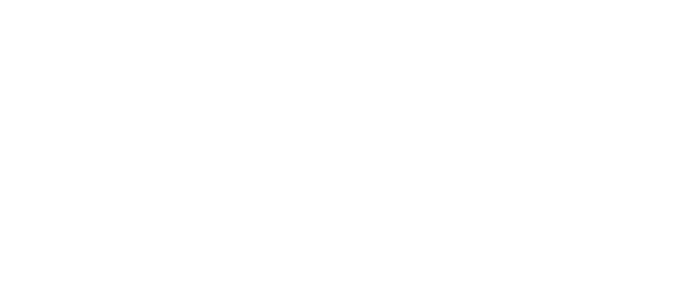
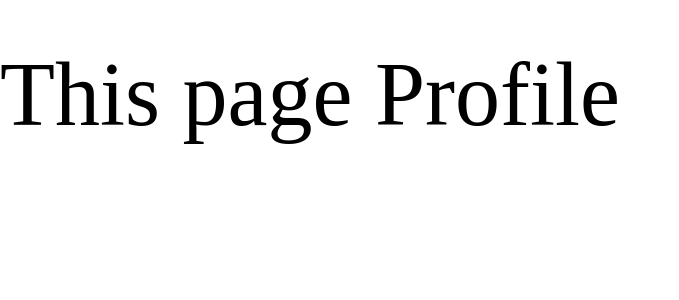
Before and after one commit to HomeFU/home-fu-frontend-public, a React (Vite) app in the folder home-fu/: page /profile in a window 1280 px wide. Before the commit this address had no page. Shown: the top 300 px of the page, without its empty margins (0-679 px from the left). Built offline with nearby package versions, Linux system fonts and the light colour scheme; a web font is replaced by a local one.

Commit message:
feature/create profile page

```diff
--- a/home-fu/src/App.tsx
+++ b/home-fu/src/App.tsx
@@ -2,12 +2,13 @@
 import { BrowserRouter, Routes, Route } from "react-router-dom";
 import Home from "./pages/Home/Home";
 import { Details } from "./pages/Details/Details";
-
+import { Profile } from "./pages/Profile/Profile";
 function App() {
   return (
     <BrowserRouter>
       <Routes>
         <Route path="/" element={<Home/>}></Route>
+        <Route path="/profile" element={<Profile/>}></Route>
         <Route path="/details" element={<Details/>}></Route>
       </Routes>
     </BrowserRouter>
--- /dev/null
+++ b/home-fu/src/pages/Profile/Profile.tsx
@@ -0,0 +1,7 @@
+import style from "./profile.module.scss";
+
+export const Profile = () => {
+    return (
+        <h1 className={style.title}>This page Profile</h1>
+    )
+}
--- /dev/null
+++ b/home-fu/src/pages/Profile/profile.module.scss
@@ -0,0 +1,3 @@
+.title {
+    font-size: 90px;
+}
```
